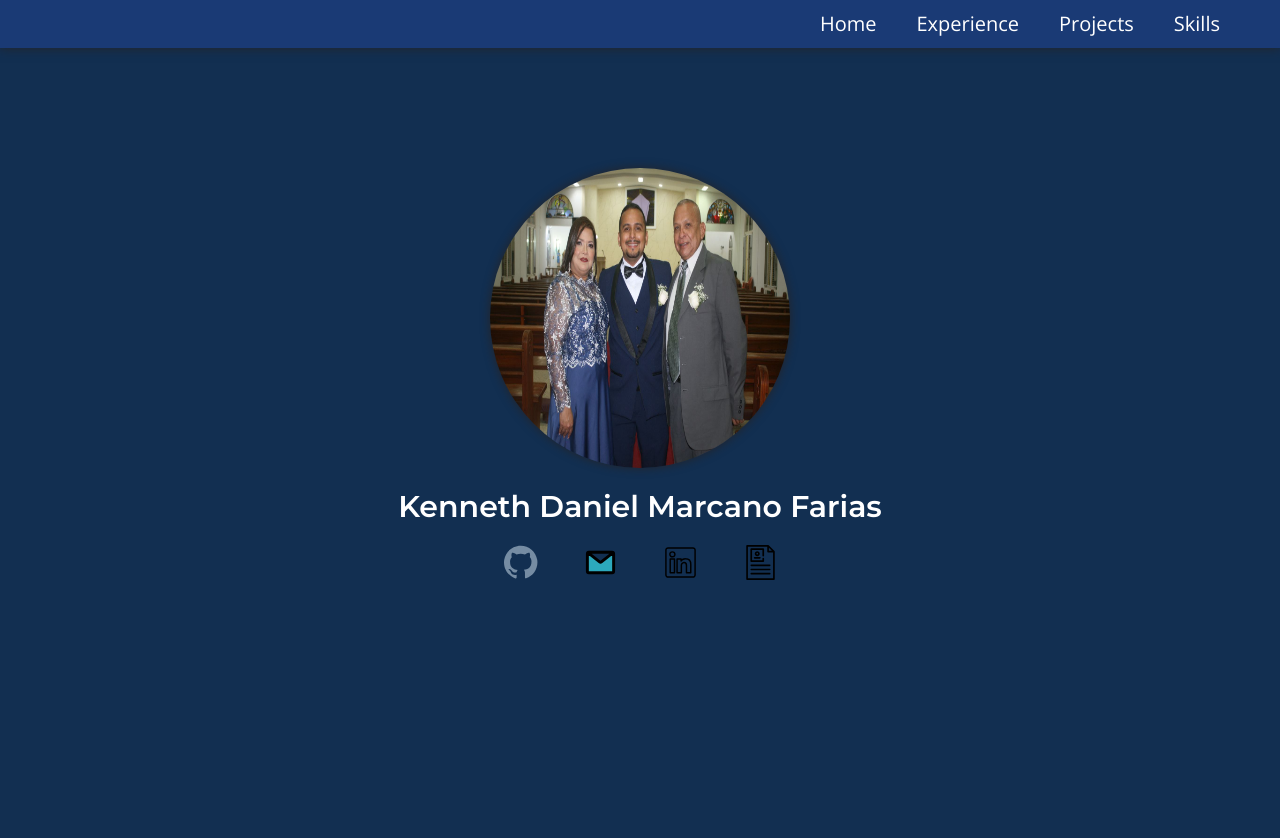
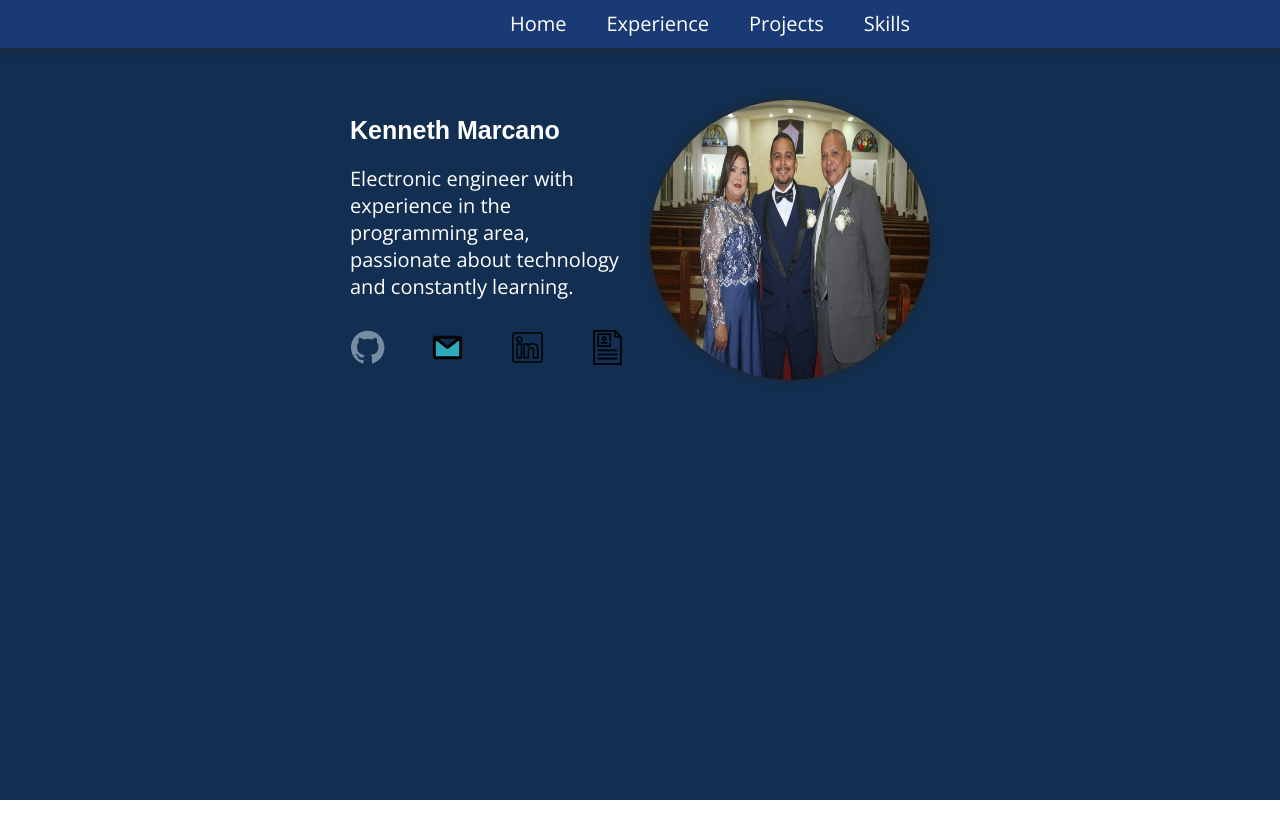
Before and after one commit to KennethMarcano/portfile, a plain HTML site: page index.html in a window 1280 px wide. After the commit the page ends 800 px from the top, so only its background shows below. Drawn offline with nearby package versions, Linux system fonts and the light colour scheme.

Commit message:
'home-modificated'

```diff
--- a/assets/css/styles.css
+++ b/assets/css/styles.css
@@ -58,17 +58,17 @@ h2 {
 }
 
 h3 {
-    font-size: 3rem;
+    font-size: 2.5rem;
 }
 
 .main-content {
     max-width: 120rem;
-    margin: 0 auto;
+    margin: 0 35rem;
 }
 
 .menu {
-    z-index: 1;
     background: var(--menu-color);
+    backdrop-filter: blur(10px);
     position: fixed;
     top: 0;
     left: 0;
@@ -117,29 +117,44 @@ ul{
     left: 20%;
 }
 
-.menu-spacing{
-    height: 4.8rem;
-}
-
 .home{
-    padding-top: 12rem;
     display: flex;
-    flex-direction: column;
-    align-items: center;
-    justify-content: center;
+    padding-top: 10rem;
     gap: 2rem;
 }
 
+.name-contact{
+    display: flex;
+    flex-direction: column;
+    justify-content: center;
+    align-items: left;
+    gap: 1rem;
+    p {
+        padding-bottom: 2rem;
+    }
+
+
+}
+
 .profile-picture{
-    height: 30rem;
-    width: 30rem;
+    height: 28rem;
+    width: 28rem;
     border-radius: 100%;
     box-shadow: 0 0 1rem rgba(38, 36, 39, 0.986);
+}
+
+.contact{
+    display: block;
 }
 
 .contact img{
     height: 3.5rem;
     width: 3.5rem;
+    transition: all 200ms ease-in-out;
+}
+
+.contact img:hover {
+    transform: scale(1.1)
 }
 
 .contact a {
--- a/index.html
+++ b/index.html
@@ -11,7 +11,7 @@
 
     <link rel="preconnect" href="https://fonts.googleapis.com">
     <link rel="preconnect" href="https://fonts.gstatic.com" crossorigin>
-    <link href="https://fonts.googleapis.com/css2?family=Montserrat:wght@600&family=Open+Sans&display=swap"
+    <link href="https://fonts.googleapis.com/css2?family=Montserrat:wght@350&family=Open+Sans&display=swap"
         rel="stylesheet">
 
     <title>Kenneth Marcano | Software Developer</title>
@@ -30,34 +30,42 @@
             </nav>
         </div>
     </div>
-    <div class="menu-spacing"></div>
 
     <section id="home" class="section primary-bg">
         <div class="home main-content">
-            <img class="profile-picture" src="/assets/img/foto-perfil/IMG_20230503_005636_469.jpg" alt="photo">
-            <h3>Kenneth Daniel Marcano Farias</h3>
-            <nav>
+            <div class="name-contact">
+                <h3>Kenneth Marcano</h3>
+                <h4></h4>
+                <p>Electronic engineer with experience in the programming area, passionate about technology and
+                    constantly learning.</p>
                 <ul class="contacts">
                     <li class="contact">
-                        <a href="https://github.com/KennethMarcano" target="_blank"><img src="/assets/img/contacs/github-svgrepo-com.svg"
-                                alt="GitHub"></a>
+                        <a href="https://github.com/KennethMarcano" target="_blank">
+                            <img src="/assets/img/contacs/github-svgrepo-com.svg" alt="GitHub">
+                        </a>
                     </li>
                     <li class="contact">
-                        <a href="mailto:kennethmarcano96@outlook.com" target="_blank"><img
-                                src="/assets/img/contacs/email-svgrepo-com.svg" alt=""></a>
+                        <a href="mailto:kennethmarcano96@outlook.com" target="_blank">
+                            <img src="/assets/img/contacs/email-svgrepo-com.svg" alt="">
+                        </a>
                     </li>
                     <li class="contact">
-                        <a href="https://www.linkedin.com/in/kenneth-marcano-868447184/" target="_blank"><img
-                                src="assets/img/contacs/linkedin-outline-svgrepo-com.svg" alt=""></a>
+                        <a href="https://www.linkedin.com/in/kenneth-marcano-868447184/" target="_blank">
+                            <img src="assets/img/contacs/linkedin-outline-svgrepo-com.svg" alt="">
+                        </a>
                     </li>
                     <li class="contact">
-                        <a href="" target="_blank"><img src="assets/img/contacs/curriculum-with-picture-svgrepo-com.svg"
-                                alt=""></a>
+                        <a href="https://1drv.ms/b/c/777a4594c5017b56/EdgDRK_V5adBrlKa3gAo-dgBoe-E5WlmgNePQ-g4HudMmQ?e=PAm7cC"
+                            target="_blank">
+                            <img src="assets/img/contacs/curriculum-with-picture-svgrepo-com.svg" alt="">
+                        </a>
                     </li>
                 </ul>
-            </nav>
+            </div>
+            <img class="profile-picture" src="/assets/img/foto-perfil/IMG_20230503_005636_469.jpg" alt="photo">
         </div>
     </section>
+
 </body>
 
 </html>
```
